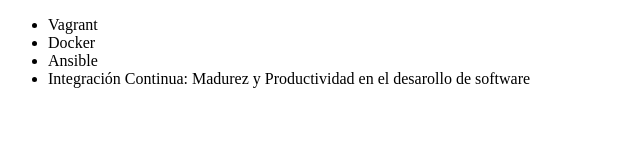
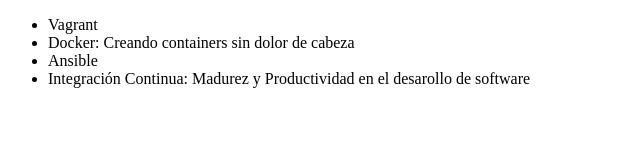
Before and after one commit to AndradeEM/alura-git, a plain HTML site: page index.html in a window 1280 px wide. Shown: the whole page, without its empty margins (0-640 px from the left). Drawn offline with Linux system fonts and the light colour scheme.

Commit message:
Corrigiendo el nombre del curso de Docker

```diff
--- a/index.html
+++ b/index.html
@@ -2,12 +2,12 @@
 <html lang = "en">
 <head>
      <meta charset = "UTF-8">
-     <title> Lista de Cursos DEvOPS de Alura </title>
+     <title> Cursos de Alura </title>
 </head>
 <body>
      <ul>
          <li> Vagrant </li>
-         <li> Docker </li>
+         <li> Docker: Creando containers sin dolor de cabeza </li>
          <li> Ansible </li>
          <li> Integración Continua: Madurez y Productividad en el desarollo de software </li>
      </ul>
```
